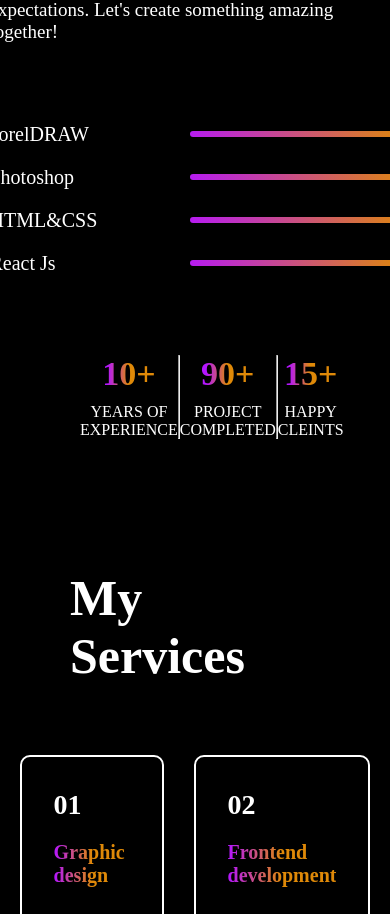
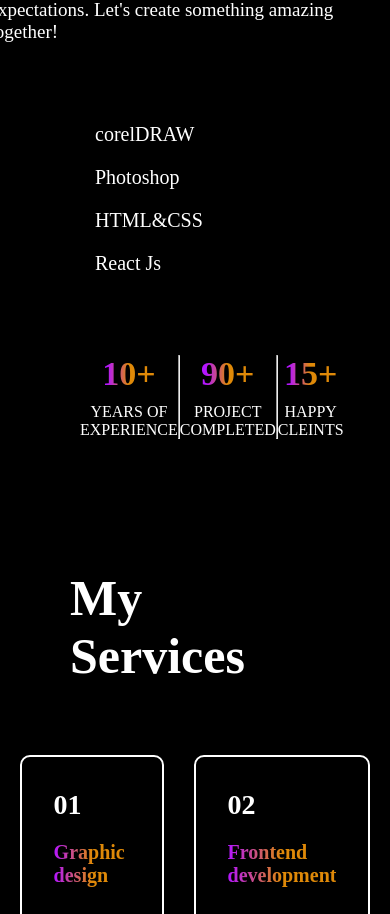
Before and after one commit to samsonfatuase/myportfolio, a React (Vite) app: page / in a window 390 px wide. Shown: the part 2920-3834 px from the top of the page. Built offline with nearby package versions, Linux system fonts and the light colour scheme.

Commit message:
make another changes

```diff
--- a/src/Components/About/About.css
+++ b/src/Components/About/About.css
@@ -109,7 +109,7 @@
     }
     .about-skills{
         gap: 20px;
-        /* align-items: center; */
+        align-items: center;
     }
     .about-skill p{
         font-size: 20px;
```
